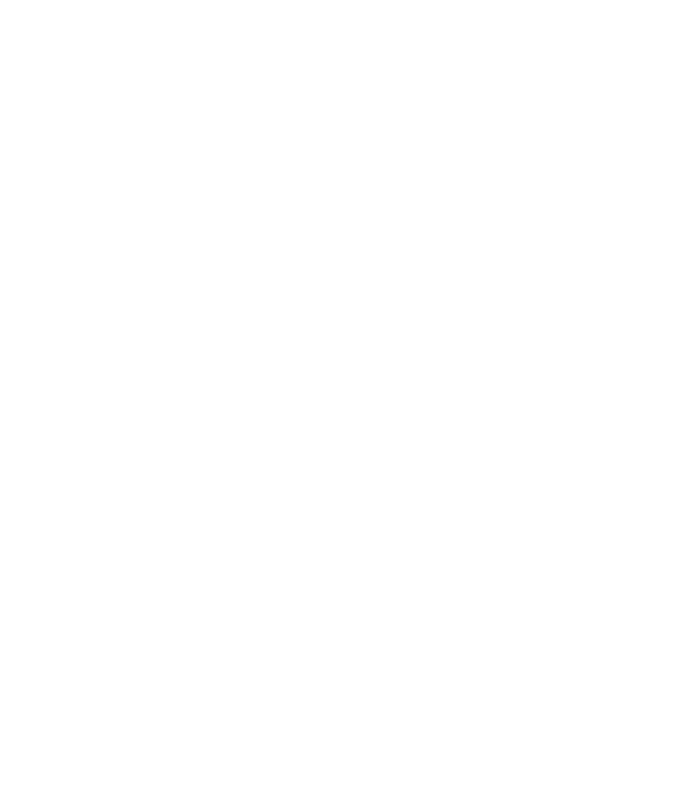
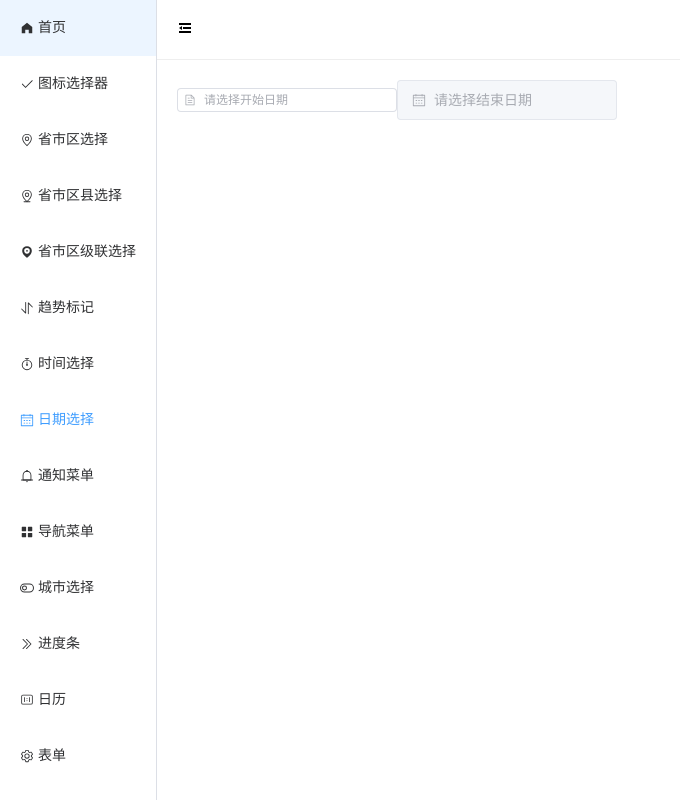
Before and after one commit to jersonwei/vue3-component, a Vue app in the folder w-components/: page /chooseDate in a window 1280 px wide. Before the commit this address had no page. Shown: the whole page, without its empty margins (0-680 px from the left). Built offline with nearby package versions, Linux system fonts and the light colour scheme.

Commit message:
✨ feat(chooseDate): chooseDate compon

```diff
--- /dev/null
+++ b/w-components/src/components/chooseDate/index.ts
@@ -0,0 +1,8 @@
+import type {App} from 'vue'
+import chooseDate from './src/index.vue'
+
+export default {
+  install (app:App) {
+    app.component('wChooseDate',chooseDate)
+  }
+}
--- /dev/null
+++ b/w-components/src/components/chooseDate/src/index.vue
@@ -0,0 +1,74 @@
+<script setup lang="ts">
+import { ref, watch } from 'vue'
+let props = defineProps({
+  startPlaceHolder: {
+    type: String,
+    default: '请选择开始日期'
+  },
+  endPlaceHolder: {
+    type: String,
+    default: '请选择结束日期'
+  },
+  disableToday: {
+    type: Boolean,
+    default: true
+  },
+  // 前缀图标
+  prefixIcon: {
+    type: String,
+    default: 'Clock'
+  },
+  // 清除图标
+  clearIcon: {
+    type: String,
+    default: 'CircleClose'
+  }
+})
+let emits = defineEmits(['startTimechange', 'endTimechange'])
+let startDate = ref<Date | any>(null)
+let endDate = ref<Date | any>(null)
+let endDateDisabled = ref<boolean>(true)
+let startDateDisabled = (time: Date) => {
+  if (props.disableToday) return time.getTime() <= Date.now() - 1000 * 60 * 60
+  emits('startTimechange', time)
+}
+let endDisabledDate = (time: Date) => {
+  if (startDate.value) {
+    return time.getTime() < startDate.value!.getTime() + 1000 * 60 * 60
+  }
+}
+watch(
+  () => startDate.value,
+  val => {
+    endDateDisabled.value = !!!val
+    endDate.value = ''
+  }
+)
+watch(
+  () => endDate.value,
+  val => {
+    emits('endTimechange', {
+      startTime: startDate.value,
+      endTime: val
+    })
+  }
+)
+</script>
+<template>
+  <el-date-picker
+    v-model="startDate"
+    :disabled-date="startDateDisabled"
+    :placeholder="props.startPlaceHolder"
+    :prefix-icon="props.prefixIcon"
+    v-bind="$attrs.startOptions"
+  />
+  <el-date-picker
+    v-model="endDate"
+    :disabled-date="endDisabledDate"
+    :disabled="!startDate"
+    :clear-icon="props.clearIcon"
+    :placeholder="props.endPlaceHolder"
+    v-bind="$attrs.endOptions"
+  />
+</template>
+<style lang="scss" scoped></style>
--- a/w-components/src/components/container/src/navAside/index.vue
+++ b/w-components/src/components/container/src/navAside/index.vue
@@ -35,6 +35,11 @@
     icon: 'Timer',
     name: '时间选择',
     index: '/chooseTime'
+  },
+  {
+    icon: 'Calendar',
+    name: '日期选择',
+    index: '/chooseDate'
   },
   {
     icon: 'Bell',
--- a/w-components/src/components/index.ts
+++ b/w-components/src/components/index.ts
@@ -1,6 +1,7 @@
 import type {App} from 'vue'
 import cascaderArea from './cascaderArea'
 import chooseArea from './chooseArea'
+import chooseDate from './chooseDate'
 import chooseStreet from './chooseStreet'
 import chooseIcon from './iconChoose'
 import list from './list'
@@ -10,6 +11,7 @@
 import timer from './timer'
 import trend from './trend'
 const components = [
+  chooseDate,
   timer,
   progress,
   menu,
--- a/w-components/src/router/index.ts
+++ b/w-components/src/router/index.ts
@@ -2,7 +2,7 @@
 import container from '../components/container/src/index.vue'
 const routes: RouteRecordRaw[] =[
   {
-    path:'/',
+    path:'',
     component:() => container,
     children:[
       {
@@ -44,6 +44,10 @@
       {
         path: 'chooseTime',
         component:() => import('../views/timer/index.vue')
+      },
+      {
+        path: 'chooseDate',
+        component:() => import('../views/chooseDate/index.vue')
       }
     ]
   }
--- /dev/null
+++ b/w-components/src/views/chooseDate/index.vue
@@ -0,0 +1,31 @@
+<script setup lang="ts">
+import { ref } from 'vue'
+
+const handleStartTimeChange = (time: Date) => {
+  console.log('starttime', time)
+}
+const handleEndTimeChange = (time: Date) => {
+  console.log('endTime', time)
+}
+let startOptions = {
+  size: 'small',
+  clearable: false
+}
+let endOptions = {
+  size: 'large',
+  clearable: true
+}
+const prefixIcons = ref<string>('Document')
+const clearIcons = ref<string>('Burger')
+</script>
+<template>
+  <wChooseDate
+    @startTimechange="handleStartTimeChange"
+    @endTimechange="handleEndTimeChange"
+    :startOptions="startOptions"
+    :endOptions="endOptions"
+    :prefixIcon="prefixIcons"
+    :clearIcon="clearIcons"
+  ></wChooseDate>
+</template>
+<style lang="scss" scoped></style>
```
